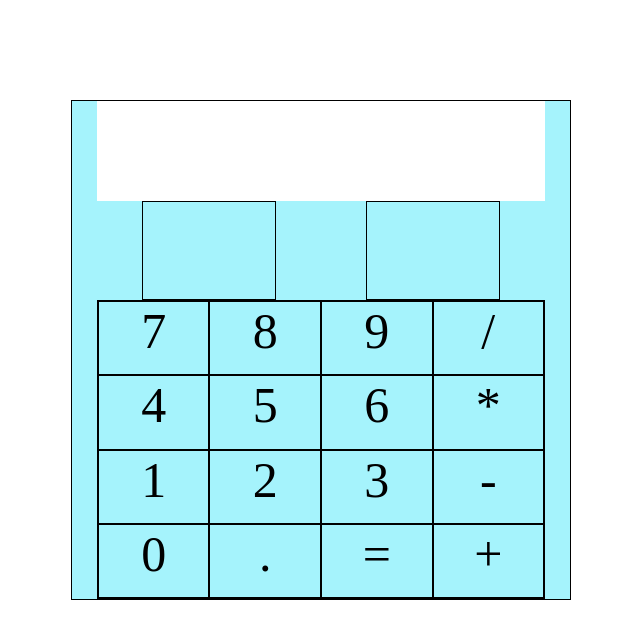
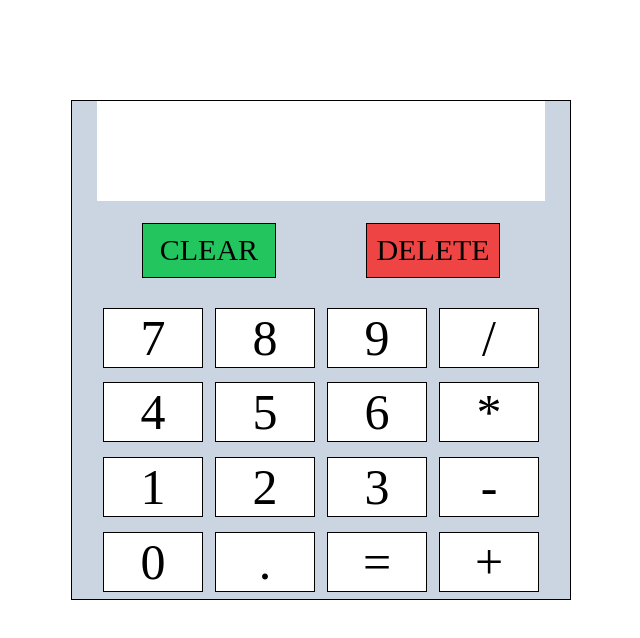
Before and after one commit to MarioMilosevic/Calculator-JS-OOP, a website built with Vite: page index.html in a window 1280 px wide. Shown: the whole page, without its empty margins (319-959 px from the left). Built offline with nearby package versions, Linux system fonts and the light colour scheme.

Commit message:
Add colors and alignment

```diff
--- a/index.html
+++ b/index.html
@@ -15,8 +15,8 @@
         </div>
 
         <div class="clearDelete">
-          <div class="clear"></div>
-          <div class="delete"></div>
+          <div class="clear">CLEAR</div>
+          <div class="delete">DELETE</div>
         </div>
         <div class="buttons">
           <div class="number7 btn">7</div>
--- a/style.css
+++ b/style.css
@@ -14,14 +14,13 @@ html {
   height: 50rem;
   background-color: antiquewhite;
   border: 1px solid black;
-  background-color: #a5f3fc;
+  background-color: #cbd5e1;
 }
 
 .display {
   width: 90%;
   height: 20%;
   margin: 0 auto;
-  background-color: aqua;
 }
 
 .calculations,
@@ -47,28 +46,38 @@ html {
 
 .clear,
 .delete {
+  display: flex;
+  justify-content: center;
+  align-items: center;
   width: 30%;
-  height: 100%;
+  height: 55%;
   border: 1px solid black;
+  font-size: 3rem;
 }
 
 .clear {
+  background-color: #22c55e;
 }
 
 .delete {
+  background-color: #ef4444;
 }
 
 .buttons {
   display: grid;
+  place-items: center;
   grid-template-columns: 1fr 1fr 1fr 1fr;
-  border: 1px solid black;
   height: 60%;
   width: 90%;
   margin: 0 auto;
 }
 
 .btn {
+  width: 90%;
   border: 1px solid black;
   font-size: 5em;
   text-align: center;
+  place-items: center;
+  background-color: #fff;
+  cursor: pointer;
 }
```
